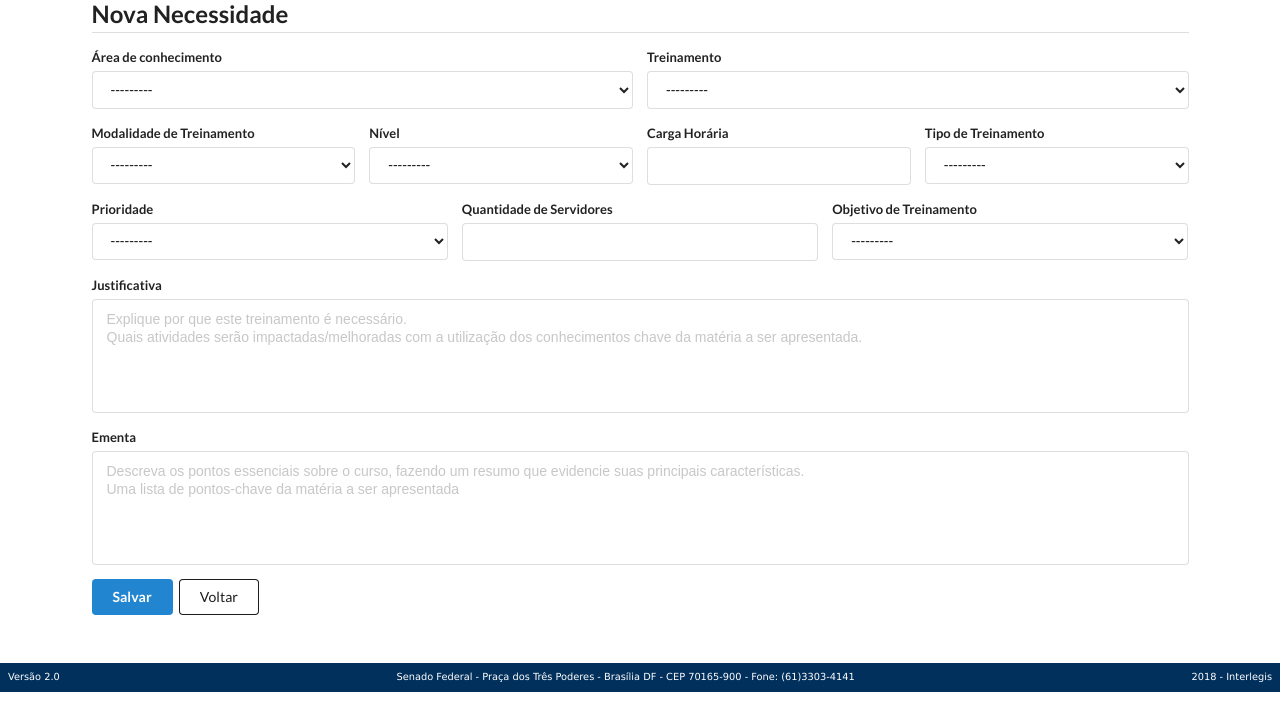
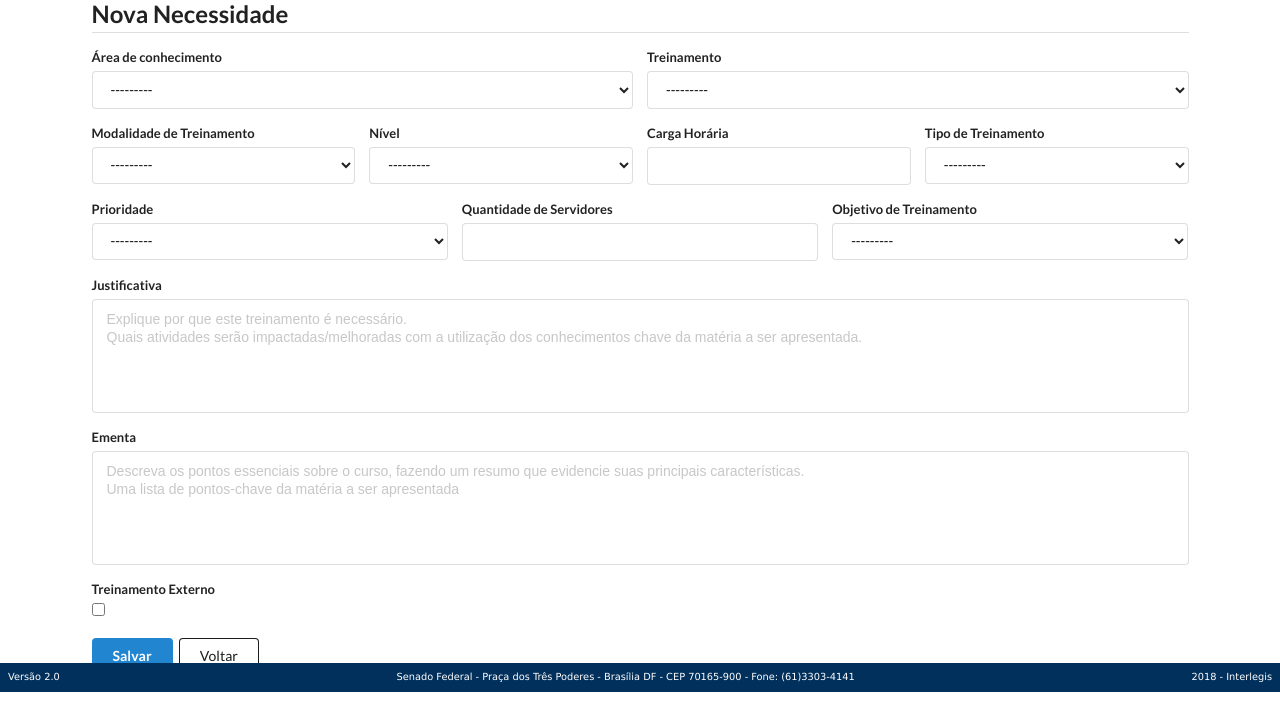
Before and after one commit to interlegis/capacita, a Django app: page /necessidade/new/ in a window 1280 px wide. Shown: the part 108-822 px from the top of the page. Before the commit the page ends 800 px from the top, so only its background shows below. Run offline with Django 3.2, Linux system fonts and the light colour scheme; a user stored in the database is signed in; data comes from the database, SQL or seed files in the repository; tables that the repository leaves empty hold one stand-in row (values such as "Sample post"); data that the repository does not hold is empty; some libraries are stand-ins or nearby versions.

Commit message:
Criando campos de curso externo e consertando alguns bugs

```diff
--- a/capacita/static/js/base.js
+++ b/capacita/static/js/base.js
@@ -58,10 +58,14 @@
 
 function selectSugestao(select){
   treinamento = $("#id_treinamento").val()
-  if($('#id_treinamento').val() == -1)
+  if($('#id_treinamento').val() == -1){
     $('#sugestao').css({'display': 'block'})
-  else
+    $('#erro_sugestao').css({'display': 'block'})
+  }
+  else{
     $('#sugestao').css({'display': 'none'})
+    $('#erro_sugestao').css({'display': 'none'})
+  }
 
     console.log($("#id_cod_area_conhecimento").val());
   $.getJSON("/api/treinamentos/", function(data){
@@ -77,6 +81,32 @@
     }
   });
 }
+
+function selectTreinamentoExterno(select){
+  treinamento = $("#id_treinamento_externo")[0].checked
+  if(treinamento == false){
+    $('#erro_valor_estimado').css({'display': 'none'})
+    $('#valor_estimado').css({'display': 'none'})
+  }
+  else{
+    $('#erro_valor_estimado').css({'display': 'block'})
+    $('#valor_estimado').css({'display': 'block'})
+  }
+
+    console.log($("#id_cod_area_conhecimento").val());
+  $.getJSON("/api/treinamentos/", function(data){
+    for(var i = 0; i < data.length; i++){
+      if(data[i].cod_treinamento == treinamento ){
+        if (data[i].cod_area_conhecimento != $("#id_cod_area_conhecimento").val())
+          if ($("#id_treinamento_externo").val() != -1) {
+            $("#id_cod_area_conhecimento").val(data[i].cod_area_conhecimento_id)
+          }
+          break
+      }
+    }
+  });
+}
+
 
 var tipo;
 
@@ -99,7 +129,7 @@
 });
 
 $(document).ready(function(){
-
+    selectSugestao();
     if(tipo == (parseInt($("#id_cod_tipo").val()))){
         $("#id_custoo").prop('disabled', false);
     }else{
@@ -107,6 +137,7 @@
     }
 
     $("#descricao_necessidade").prop('disabled', false);
+
 
     $("#myInput").on("keyup", function() {
         var value = $(this).val().toLowerCase();
--- a/capacitaApp/templates/home.html
+++ b/capacitaApp/templates/home.html
@@ -26,7 +26,7 @@
         <a href="mailto:capacita_suporte@interlegis.leg.br" target="_top">capacita_suporte@interlegis.leg.br</a>
       </p>
       <p><img class="img-duvidas" src="static/images/call.png">Jorge Porcaro (1727)</p>
-      <p><img class="img-duvidas" src="static/images/call.png">Gustavo Freitas (4228)</p>
+      <p><img class="img-duvidas" src="static/images/call.png">Gustavo Freitas (4221)</p>
     </div>
 
 
--- a/necessidade/forms.py
+++ b/necessidade/forms.py
@@ -46,6 +46,10 @@
         self.fields['treinamento'] = forms.ChoiceField(choices= treinamentos)
         self.fields['treinamento'].widget.attrs['onChange'] = 'selectSugestao(this)'
 
+        # treinamento_externo
+        self.fields['treinamento_externo'] = forms.BooleanField(required=False, widget= forms.CheckboxInput())
+        self.fields['treinamento_externo'].widget.attrs['onChange'] = 'selectTreinamentoExterno(this)'
+
         # areas_conhecimento
         self.fields['cod_area_conhecimento'].queryset = Area_Conhecimento.objects.all().exclude(ind_excluido=1)
         self.fields['cod_area_conhecimento'].widget.attrs['onChange'] = 'selectTreinamento(this)'
@@ -65,7 +69,7 @@
 
     class Meta:
         model = Necessidade
-        fields = ('qtd_servidor','hor_duracao','cod_nivel','cod_modalidade', 'cod_prioridade', 'cod_tipo_treinamento', 'justificativa', 'treinamento', 'cod_area_conhecimento', 'cod_objetivo_treinamento', 'ementa')
+        fields = ('qtd_servidor','hor_duracao','cod_nivel','cod_modalidade', 'cod_prioridade', 'cod_tipo_treinamento', 'justificativa', 'treinamento', 'cod_area_conhecimento', 'cod_objetivo_treinamento', 'ementa', 'treinamento_externo')
         labels = {
             'qtd_servidor' : 'Quantidade de Servidores Efetivos',
             'hor_duracao'  : 'Hora de duração',
@@ -77,5 +81,6 @@
             'treinamento': 'Treinamento',
             'cod_area_conhecimento': 'Área de conhecimento',
             'cod_objetivo_treinamento': "Objetivo de Treinamento",
-            'ementa': "Ementa"
+            'ementa': "Ementa",
+            'treinamento_externo': "Treinamento Externo",
         }
--- a/necessidade/models.py
+++ b/necessidade/models.py
@@ -29,6 +29,11 @@
     cod_tipo_treinamento = models.ForeignKey('tipo_treinamento.Tipo_Treinamento', models.DO_NOTHING)
     cod_necessidade_orgao = models.ForeignKey('Necessidade_Orgao', models.DO_NOTHING)
     ind_excluido = models.BooleanField( default=False)
+    treinamento_externo = models.BooleanField()
+    valor_estimado = models.DecimalField(max_digits=10, decimal_places=2, null=True)
+
+# DEmandas
+# Treinamento externo -> # Valor estimado
 
 
     def __str__(self):
--- a/necessidade/templates/necessidade_edit.html
+++ b/necessidade/templates/necessidade_edit.html
@@ -18,13 +18,15 @@
                 </div>
             </div>
             {% if erro_sugestao %}
-            <small class="text-danger">
+            <small class="text-danger" id="erro_sugestao">
               {{ erro_sugestao }}
             </small>
-            <div class="field" id="sugestao">
+            {% endif %}
+            {% if necessidade.treinamento == -1 %}
+              <div class="field" id="sugestao">
             {% else %}
-            <div class="field" id="sugestao" style="display: none">
-            {% endif %}
+              <div class="field" id="sugestao" style="display: none">
+            {% endif%}
               <label>Sugestão de treinamento</label>
               {% if necessidade == None %}
               <input type="text" name="txt_descricao" id="descricao_necessidade">
@@ -94,6 +96,32 @@
                 {{ form.ementa.errors }}
               </small>
             </div>
+            <div class="field">
+              <label>Treinamento Externo</label>
+              {{ form.treinamento_externo }}
+              <small class="text-danger">
+                {{ form.treinamento_externo.errors }}
+              </small>
+            </div>
+            {% if erro_valor_estimado %}
+            <small class="text-danger" id="erro_valor_estimado">
+              {{ erro_valor_estimado }}
+            </small>
+            {% endif %}
+            {% if necessidade.treinamento_externo == True %}
+              <div class="field" id="valor_estimado">
+            {% else %}
+              <div class="field" id="valor_estimado" style="display: none">
+            {% endif %}
+              <label>Valor Estimado</label>
+              {% if necessidade == None %}
+              <input type="text" name="valor_estimado" id="descricao_necessidade">
+              {% elif necessidade.valor_estimado != None %}
+              <input type="text" name="valor_estimado" value="{{necessidade.valor_estimado}}" id="descricao_necessidade">
+              {% else %}
+              <input type="text" name="valor_estimado" id="descricao_necessidade">
+              {% endif %}
+            </div>
             <button class="ui primary button" type="submit">Salvar</button>
             <a href="/necessidade/"  class="ui button basic secondary" role="button" aria-pressed="true">Voltar</a>
         </form>
--- a/necessidade/views.py
+++ b/necessidade/views.py
@@ -83,9 +83,16 @@
                     if request.POST['treinamento'] == '-1' and request.POST['txt_descricao']:
                         necessidade.txt_descricao = request.POST['txt_descricao']
                     elif request.POST['treinamento'] == '-1':
-                        return render(request, 'necessidade_edit.html', {'form': form, 'erro_sugestao': "Preencha o campo de sugestão!"})
+                        return render(request, 'necessidade_edit.html', {'form': form, 'erro_sugestao': "Preencha o campo de sugestão!", 'necessidade': necessidade})
                     else:
+                        necessidade.txt_descricao = None
                         necessidade.cod_treinamento = Treinamento.objects.get(pk=request.POST['treinamento'])
+
+                    if request.POST['treinamento_externo'] and request.POST['valor_estimado']:
+                        necessidade.txt_descricao = request.POST['txt_descricao']
+                        necessidade.valor_estimado = request.POST['valor_estimado']
+                    elif request.POST['treinamento_externo']:
+                        return render(request, 'necessidade_edit.html', {'form': form, 'erro_valor_estimado': "Preencha o campo de valor estimado!", 'necessidade': necessidade})
 
                     necessidade.cod_usuario = usuario
                     necessidade_orgao = Necessidade_Orgao.objects.all().get(cod_plano_capacitacao = planos_habilitados[0].cod_plano_capacitacao, cod_orgao = orgao.cod_orgao)
@@ -121,7 +128,10 @@
         'qtd_servidor': necessidade.qtd_servidor,
         'cod_objetivo_treinamento': necessidade.cod_objetivo_treinamento.cod_objetivo_treinamento,
         'justificativa': necessidade.justificativa,
+        'txt_descricao': necessidade.txt_descricao,
         'ementa': necessidade.ementa,
+        'treinamento_externo': necessidade.treinamento_externo,
+        'valor_estimado': necessidade.valor_estimado,
     }
 
     gestor_orgao = True #Começa considerando que é o usuário é do mesmo orgão que a necessidade
@@ -134,11 +144,18 @@
             if form.is_valid():
                 necessidade = form.save(commit=False)
                 if request.POST['treinamento'] == '-1' and request.POST['txt_descricao']:
+                    necessidade.cod_treinamento = Treinamento.objects.get(pk=request.POST['treinamento'])
                     necessidade.txt_descricao = request.POST['txt_descricao']
                 elif request.POST['treinamento'] == '-1':
-                    return render(request, 'necessidade_edit.html', {'form': form, 'erro_sugestao': "Preencha o campo de sugestão!"})
+                    return render(request, 'necessidade_edit.html', {'form': form, 'erro_sugestao': "Preencha o campo de sugestão!", 'necessidade': necessidade})
                 else:
+                    necessidade.txt_descricao = ""
                     necessidade.cod_treinamento = Treinamento.objects.get(pk=request.POST['treinamento'])
+                if request.POST['treinamento_externo'] and request.POST['valor_estimado']:
+                    necessidade.valor_estimado = request.POST['valor_estimado']
+                elif request.POST['treinamento_externo']:
+                    return render(request, 'necessidade_edit.html', {'form': form, 'erro_valor_estimado': "Preencha o campo de valor estimado!", 'necessidade': necessidade})
+
                 necessidade.cod_usuario = usuario
                 necessidade_orgao = Necessidade_Orgao.objects.all().get(cod_plano_capacitacao = planos_habilitados[0].cod_plano_capacitacao, cod_orgao = orgao.cod_orgao)
                 necessidade.cod_necessidade_orgao = necessidade_orgao
@@ -146,7 +163,7 @@
                 return redirect('necessidade')
         else:
             form = NecessidadeForm(necessidade_updated, instance=necessidade)
-            return render(request, 'necessidade_edit.html', {'form': form})
+            return render(request, 'necessidade_edit.html', {'form': form, 'necessidade': necessidade_updated})
     else:
         return render(request, 'error.html')
 
```
